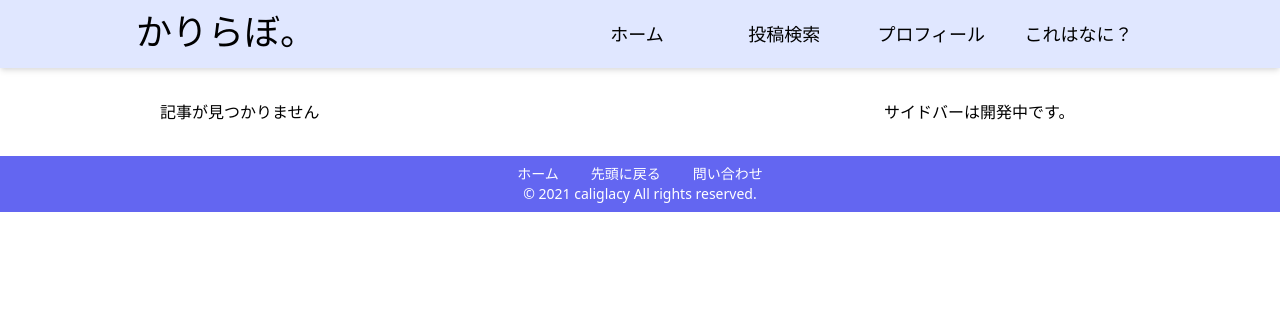
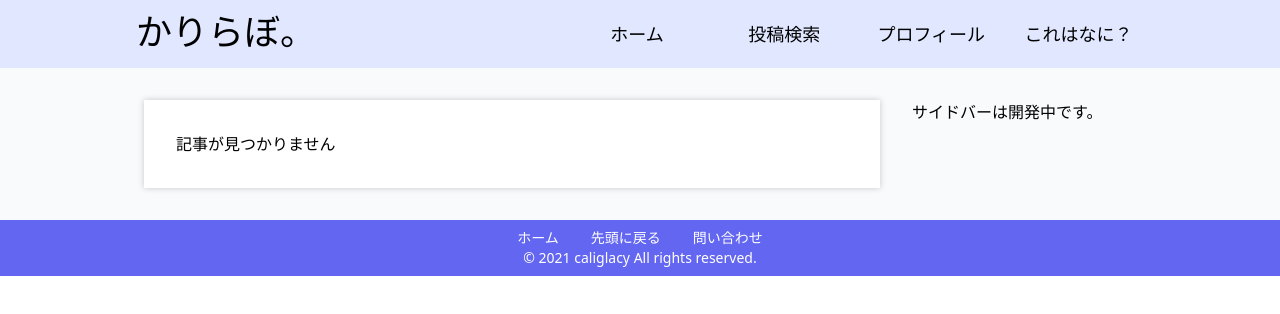
Before and after one commit to caliglacy/blog-react, a React (Create React App) app: page /post/1 in a window 1280 px wide. Shown: the top 314 px of the page. Built offline with nearby package versions, Linux system fonts and the light colour scheme; no server answers.

Commit message:
💄 影を使ったレイアウトに変更

```diff
--- a/src/components/Contents.js
+++ b/src/components/Contents.js
@@ -10,8 +10,9 @@ import { About } from "../pages/About";
 
 const Contents = () => {
   return (
-    <div className="max-w-content my-8 px-8 lg:flex">
-      <div className="lg:w-3/4">
+    <div className="bg-gray-50 p-8">
+      <div className="max-w-content lg:flex">
+        <div className="lg:w-3/4 px-4">
           <Switch>
             <Route exact path="/" component={TopPage} />
             <Route exact path="/post" component={PostSearch} />
@@ -22,8 +23,9 @@ const Contents = () => {
             <Route component={Page404} />
           </Switch>
         </div>
-      <div className="lg:w-1/4 ml-4">
+        <div className="lg:w-1/4 px-4">
           <SideBar />
+        </div>
       </div>
     </div>
   );
--- a/src/components/Footer.js
+++ b/src/components/Footer.js
@@ -1,7 +1,7 @@
 const Footer = () => {
   const Year = new Date().getFullYear(); // 表示時の西暦
   return (
-    <div className="mt-4 py-2 theme-color-heavy text-white text-sm">
+    <div className="py-2 theme-color-heavy text-white text-sm">
       <div className="max-w-content">
         <div className="flex justify-center space-x-8">
           <span>ホーム</span>
--- a/src/components/PostAbout.js
+++ b/src/components/PostAbout.js
@@ -6,9 +6,9 @@ const PostAbout = ({ props }, index) => {
     <Link to={`/post/${props.id}`}>
       <div
         key={"post-about-" + String(index)}
-        className="flex mb-8 p-4 theme-color-week shadow-md hover:shadow-xl duration-200"
+        className="flex mb-8 p-4 bg-white drop-shadow-basic hover:drop-shadow-strong duration-200"
       >
-        <span className="flex-none bg-gray-300 mr-4 my-auto h-40 w-40">
+        <span className="flex-none bg-gray-200 mr-4 my-auto h-40 w-40">
           {props.thumbnail ? (
             <img
               src={props.thumbnail.url}
--- a/src/components/PostAll.js
+++ b/src/components/PostAll.js
@@ -4,7 +4,7 @@ import { PostNotFound } from "./PostNotFound";
 const PostAll = ({ props }) => {
   // 記事の読み込みが完了していない場合のブロック処理を上流で行うこと
   return (
-    <div>
+    <div className="content-field">
       {props.id ? (
         // 記事が見つかった場合
         <div>
--- a/src/index.css
+++ b/src/index.css
@@ -17,6 +17,7 @@
 }
 
 @layer utilities {
+  /* テーマカラー */
   .theme-color-week {
     @apply bg-indigo-50;
   }
@@ -37,8 +38,25 @@
     @apply bg-indigo-700;
   }
 
+  /* レスポンシブ */
   .max-w-content {
     @apply max-w-screen-lg;
     @apply mx-auto;
   }
+
+  /* ユーティリティ */
+  .drop-shadow-basic {
+    filter: drop-shadow(2px 2px 3px rgba(100, 100, 100, 0.3));
+  }
+
+  .drop-shadow-strong {
+    filter: drop-shadow(3px 3px 5px rgba(0, 0, 0, 0.4));
+  }
+
+  /* セット */
+  .content-field {
+    filter: drop-shadow(0 0 3px rgba(0, 0, 0, 0.2));
+    @apply bg-white;
+    @apply p-8;
+  }
 }
--- a/src/pages/About.js
+++ b/src/pages/About.js
@@ -2,7 +2,7 @@ import info from "../data/about.json";
 
 const About = () => {
   return (
-    <div>
+    <div className="content-field">
       <div className="mb-16">
         <h2>{info.what.title}</h2>
         <div dangerouslySetInnerHTML={{ __html: info.what.body }} />
--- a/src/pages/ProfilePage.js
+++ b/src/pages/ProfilePage.js
@@ -4,7 +4,7 @@ import noImg from "../img/no-image.png";
 
 const ProfilePage = () => {
   return (
-    <div>
+    <div className="content-field">
       <div className="mb-16">
         <h2>プロフィール</h2>
         <div className="flex">
```
Lines whose indentation alone changed are shown as unchanged.
